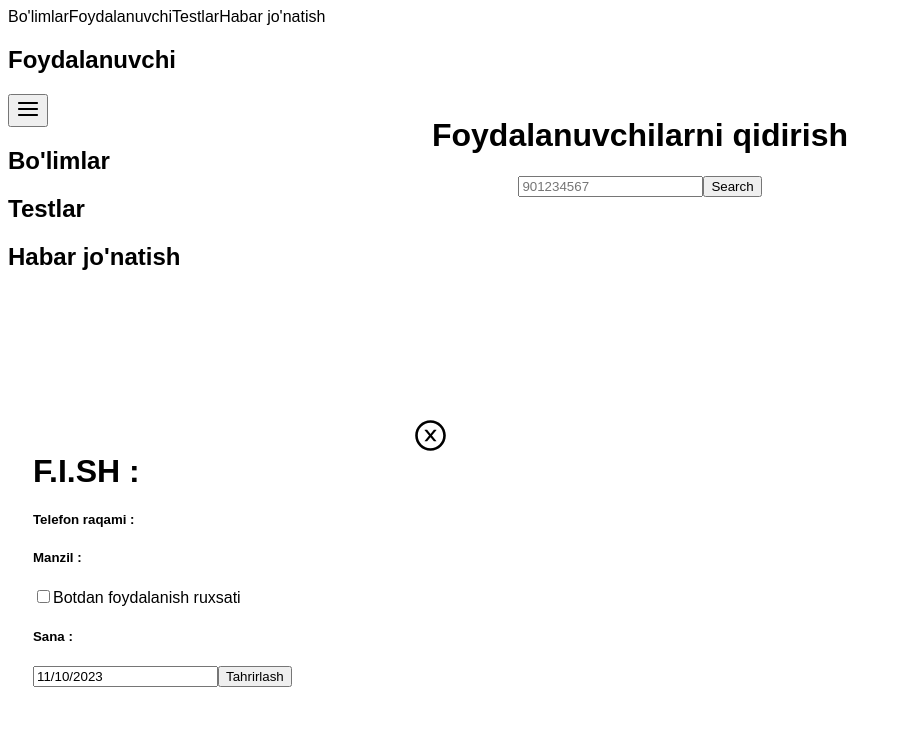
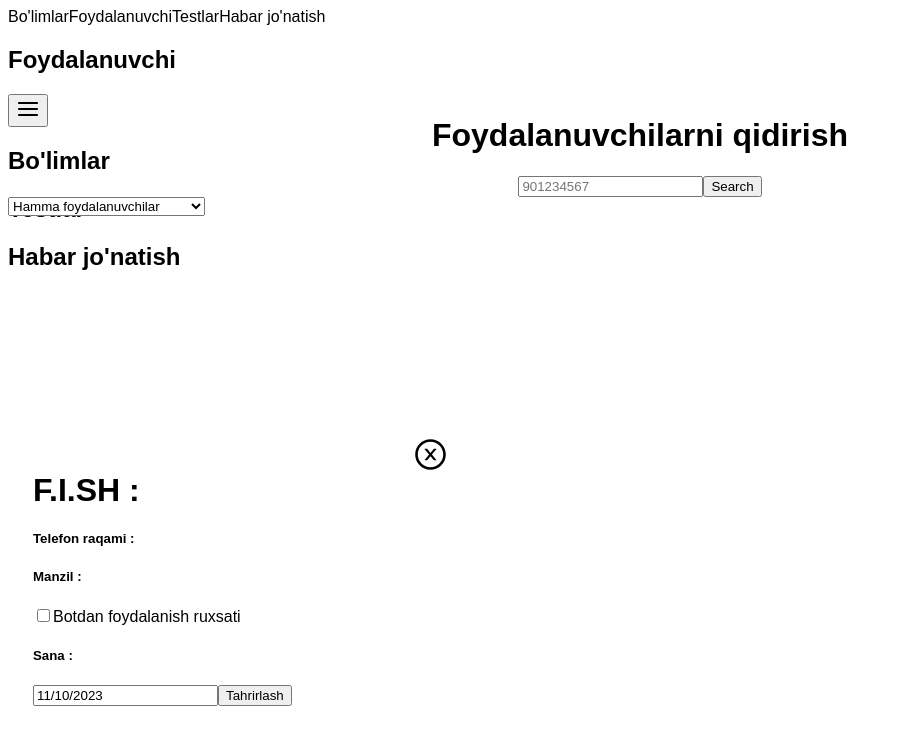
Before and after one commit to Azizbek1902/new_project, a React (Create React App) app: page /user in a window 1280 px wide. Shown: the top 744 px of the page, without its empty margins (0-902 px from the left). Built offline with nearby package versions, Linux system fonts and the light colour scheme; the HTML template or start-up script is replaced by a standard one.

Commit message:
myFilter

```diff
--- a/src/view/user/index.jsx
+++ b/src/view/user/index.jsx
@@ -16,6 +16,7 @@ const User = () => {
   const [momentDate, setMomentDate] = useState(moment(new Date()));
   const [modalData, setModalData] = useState({});
   const [startDate, setStartDate] = useState(new Date());
+  const [activValue, setActivValue] = useState("all");
   const [docs, setDocs] = useState(0);
   const [loading, setLoading] = useState(false);
   const [openModal, setOpenModal] = useState("d-none");
@@ -126,6 +127,42 @@ const User = () => {
   const handleClik = () => {
     setOpenNavbar(!openNavbar);
   };
+  const handleCHange = (e) => {
+    setActivValue(e.target.value);
+    // setLoading(true);
+    let newValue = e.target.value;
+    if (newValue === "all") {
+      newValue = "";
+    } else if (newValue === "0") {
+      newValue = true;
+    } else {
+      newValue = false;
+    }
+    let sendData = {
+      limit: 20,
+      page: pageNum,
+      active: newValue,
+    };
+    console.log(sendData, "data");
+    axios
+      .post(`${Config.URL}/users/phone`, sendData)
+      .then((res) => {
+        if (res.data.length !== 0) {
+          console.log(res.data.docs, "dddddddddddddd");
+          setUser(res?.data?.docs);
+          setDocs(res?.data?.totalDocs);
+          setPageLenght(res?.data?.totalPages);
+        } else {
+          alert("Bunday foydalanuvchi topilmadi");
+        }
+      })
+      .catch((err) => {
+        alert("Tizimda hatolik");
+      })
+      .finally(() => {
+        setLoading(false);
+      });
+  };
   if (loading) {
     return (
       <div
@@ -183,7 +220,7 @@ const User = () => {
               className="bg-white border border-0"
               onClick={() => handleClik()}
             >
-              <CgMenu size={24} className="text-info"/>
+              <CgMenu size={24} className="text-info" />
             </button>
           </div>
           <h2 className=" text-info" onClick={() => navigate("/category")}>
@@ -214,6 +251,20 @@ const User = () => {
             />
             <button className="btn m-3 btn-primary">Search</button>
           </form>
+        </div>
+      </div>
+      <div className="d-flex justify-content-center my-3">
+        <div className="d">
+          <select
+            class="form-select"
+            value={activValue}
+            onChange={handleCHange}
+            aria-label="Default select example"
+          >
+            <option value="all">Hamma foydalanuvchilar</option>
+            <option value="0">Aktiv foydalanuvchilar ✅</option>
+            <option value="1">Aktivmas foydalanuvchilar ❌</option>
+          </select>
         </div>
       </div>
       {pageLenght >= 2 ? (
```
